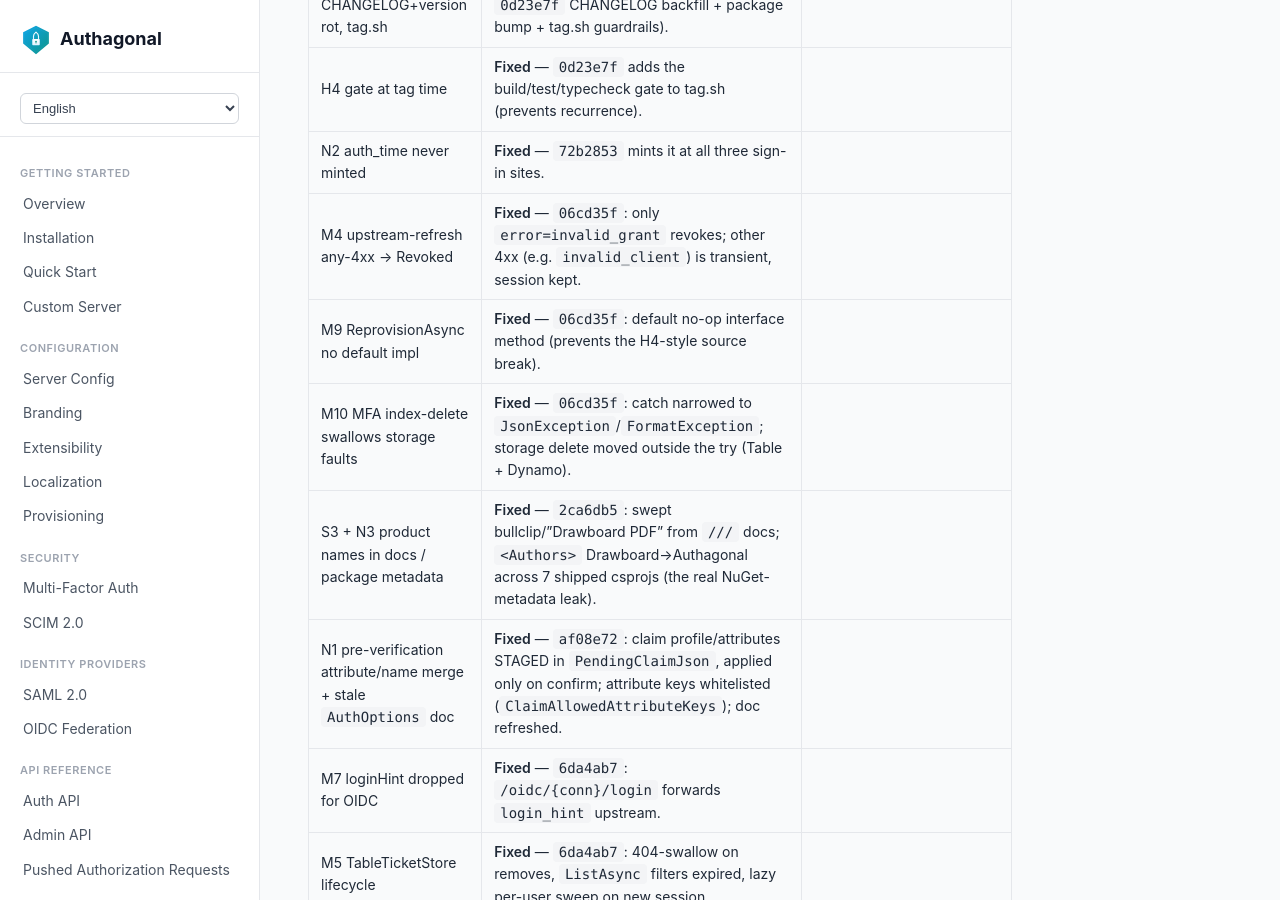
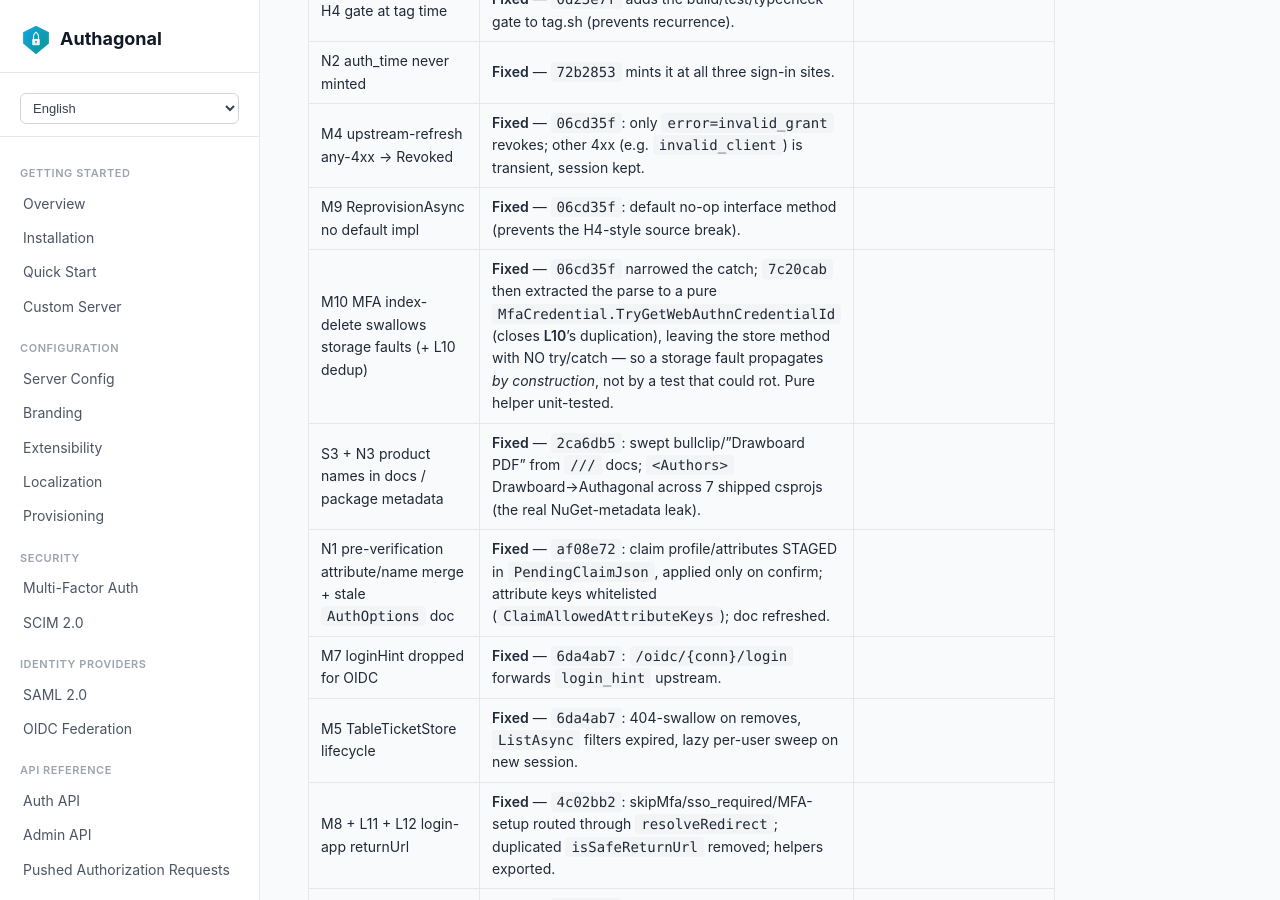
Before and after one commit to DrawboardLtd/authagonal, a Jekyll site: the page built from docs/review-2026-07-23-v0.10.0-HEAD.md, in a window 1280 px wide and 900 px high, scrolled down 1462 px. Built offline with Jekyll 4.4.1, drawn with Linux system fonts in a browser that asks for light colours; our own code applies the rules of GitHub Pages for plain Markdown files; some of the changed text lies outside the part shown.

Commit message:
docs: M10 closed by refactor + L10 dedup in the addendum
Co-Authored-By: Claude Opus 4.8 <noreply@anthropic.com>

```diff
--- a/docs/review-2026-07-23-v0.10.0-HEAD.md
+++ b/docs/review-2026-07-23-v0.10.0-HEAD.md
@@ -33,7 +33,7 @@ Phase 3 (correctness) is next.
 | N2 auth_time never minted | **Fixed** — `72b2853` mints it at all three sign-in sites. |
 | M4 upstream-refresh any-4xx → Revoked | **Fixed** — `06cd35f`: only `error=invalid_grant` revokes; other 4xx (e.g. `invalid_client`) is transient, session kept. |
 | M9 ReprovisionAsync no default impl | **Fixed** — `06cd35f`: default no-op interface method (prevents the H4-style source break). |
-| M10 MFA index-delete swallows storage faults | **Fixed** — `06cd35f`: catch narrowed to `JsonException`/`FormatException`; storage delete moved outside the try (Table + Dynamo). |
+| M10 MFA index-delete swallows storage faults (+ L10 dedup) | **Fixed** — `06cd35f` narrowed the catch; `7c20cab` then extracted the parse to a pure `MfaCredential.TryGetWebAuthnCredentialId` (closes **L10**'s duplication), leaving the store method with NO try/catch — so a storage fault propagates *by construction*, not by a test that could rot. Pure helper unit-tested. |
 | S3 + N3 product names in docs / package metadata | **Fixed** — `2ca6db5`: swept bullclip/"Drawboard PDF" from `///` docs; `<Authors>` Drawboard→Authagonal across 7 shipped csprojs (the real NuGet-metadata leak). |
 | N1 pre-verification attribute/name merge + stale `AuthOptions` doc | **Fixed** — `af08e72`: claim profile/attributes STAGED in `PendingClaimJson`, applied only on confirm; attribute keys whitelisted (`ClaimAllowedAttributeKeys`); doc refreshed. |
 | M7 loginHint dropped for OIDC | **Fixed** — `6da4ab7`: `/oidc/{conn}/login` forwards `login_hint` upstream. |
@@ -46,7 +46,7 @@ Phase 3 (correctness) is next.
 | L-batch (L1–L14) | **Fixed** — `9bdc35f`: prefix segment-boundary, bulk-MFA parallel + truncation flag, InteractionPath validation, comment/doc/casing/naming nits, legacy-cookie removal TODO. |
 | S2 config-property growth | No action — the three inverted aliases are justified back-compat; noted only. |
 | **M3 upstream refresh-token pinned per-cookie** | **Fixed** — `d1a887a`: durable `IUpstreamRefreshTokenStore` keyed by `(user, connection, sid)`, Azure + Dynamo impls (token encrypted at rest), seeded at the callback, read in `ResolveAsync`, rotated-and-written in `ResolveRefreshAsync`; resolver dependency is optional so hosts without a provider keep the cookie behaviour. Validated by an Azurite round-trip test + `ServerStartupTests` (DI). Cloud is unaffected today (never enables `RevalidateOnRefresh`), but this is the prerequisite before Cloud — which is multi-RP — ever exposes upstream-federated-refresh. |
-| Test coverage (Phase 5) | Stood up the BFF test project (`91f47db`: H3/L1/M11) + N1 staging/whitelist + the M3 store + M6 policy table + S1 guard. Then a behavioral batch (`d0e784f`): **H1** (PAR+prompt=login completes after login, no loop), **M3 resolver** (ResolveAsync prefers the store over the cookie), **M4** (invalid_client transient vs invalid_grant revoked), **M5** (ticket double-remove / expiry-filter / sweep, Azurite), **M7** (login_hint forwarded). **Still uncovered:** M10 MFA index-delete (needs storage-fault injection) and the second-granularity non-PAR prompt=login enforcement — flagged, not written. |
+| Test coverage (Phase 5) | Stood up the BFF test project (`91f47db`: H3/L1/M11) + N1 staging/whitelist + the M3 store + M6 policy table + S1 guard. Then a behavioral batch (`d0e784f`): **H1** (PAR+prompt=login completes after login, no loop), **M3 resolver** (ResolveAsync prefers the store over the cookie), **M4** (invalid_client transient vs invalid_grant revoked), **M5** (ticket double-remove / expiry-filter / sweep, Azurite), **M7** (login_hint forwarded). **M10** was closed by refactor (`7c20cab`) — propagation is structural (no catch), swallowing unit-tested. **Only genuinely uncovered item left:** the second-granularity-timing non-PAR prompt=login enforcement (M1), which would be a flaky test. |
 | **S1 trust-tier guard** | **Fixed** — `0075372`: `IsExternalConnection` (default false = first-party, chosen default) neutralises `UseUpstreamSubjectAsUserId` / `AutoLinkExistingByEmail` on a connection marked external, via `Effective*` properties consumed at the call sites. Modelled as a bool (not an enum) so the reflective round-trip test stays exhaustive. **Bonus:** that test caught a latent bug — `AllowUninvitedJit` (from `fae7e2a`) wasn't persisted on the Azure OIDC entity; fixed in the same commit. |
 | File splits (endpoint monoliths) | Deferred — opportunistic only, per the review (not big-bang). Only item still open. |
 
```
